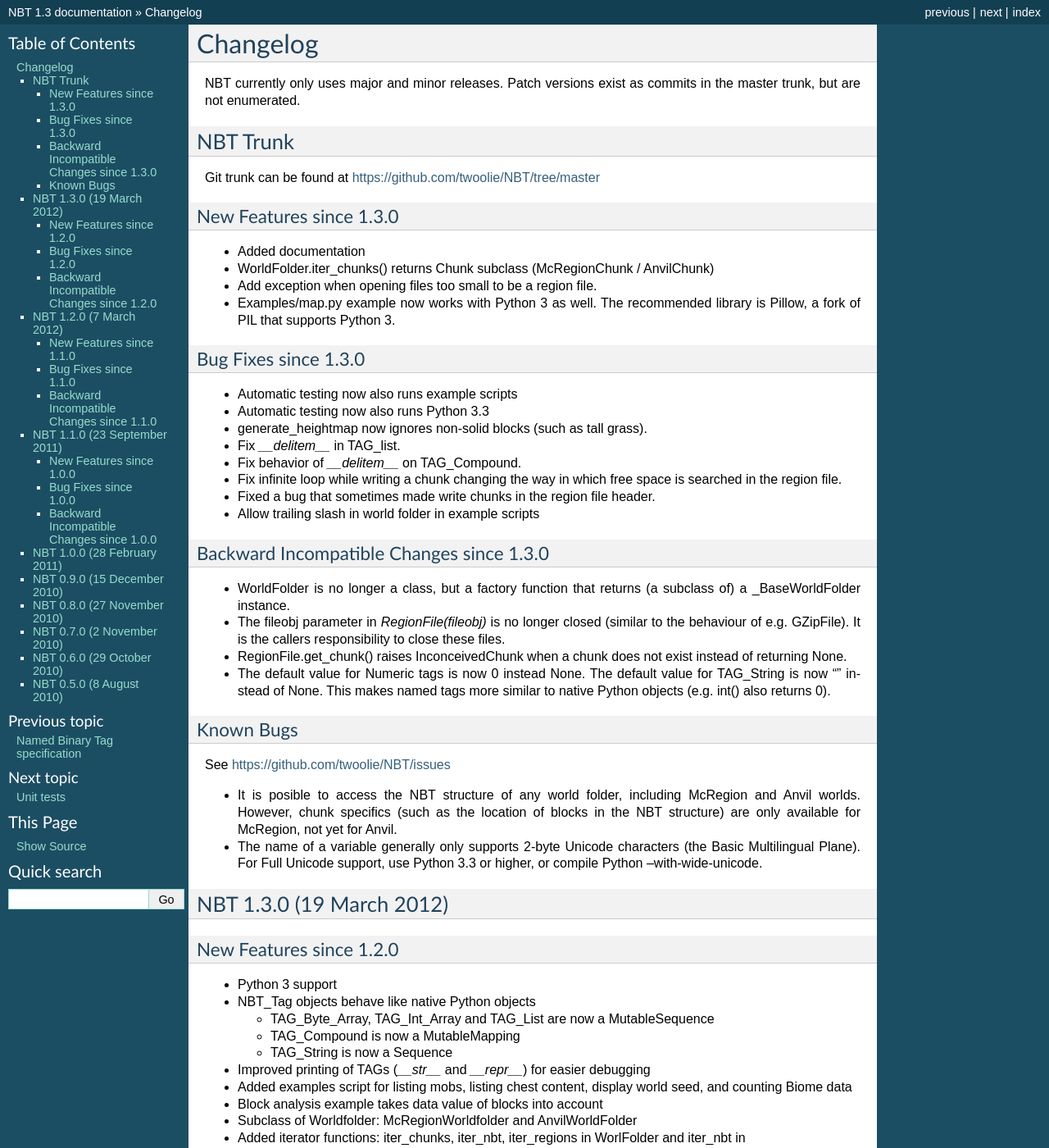
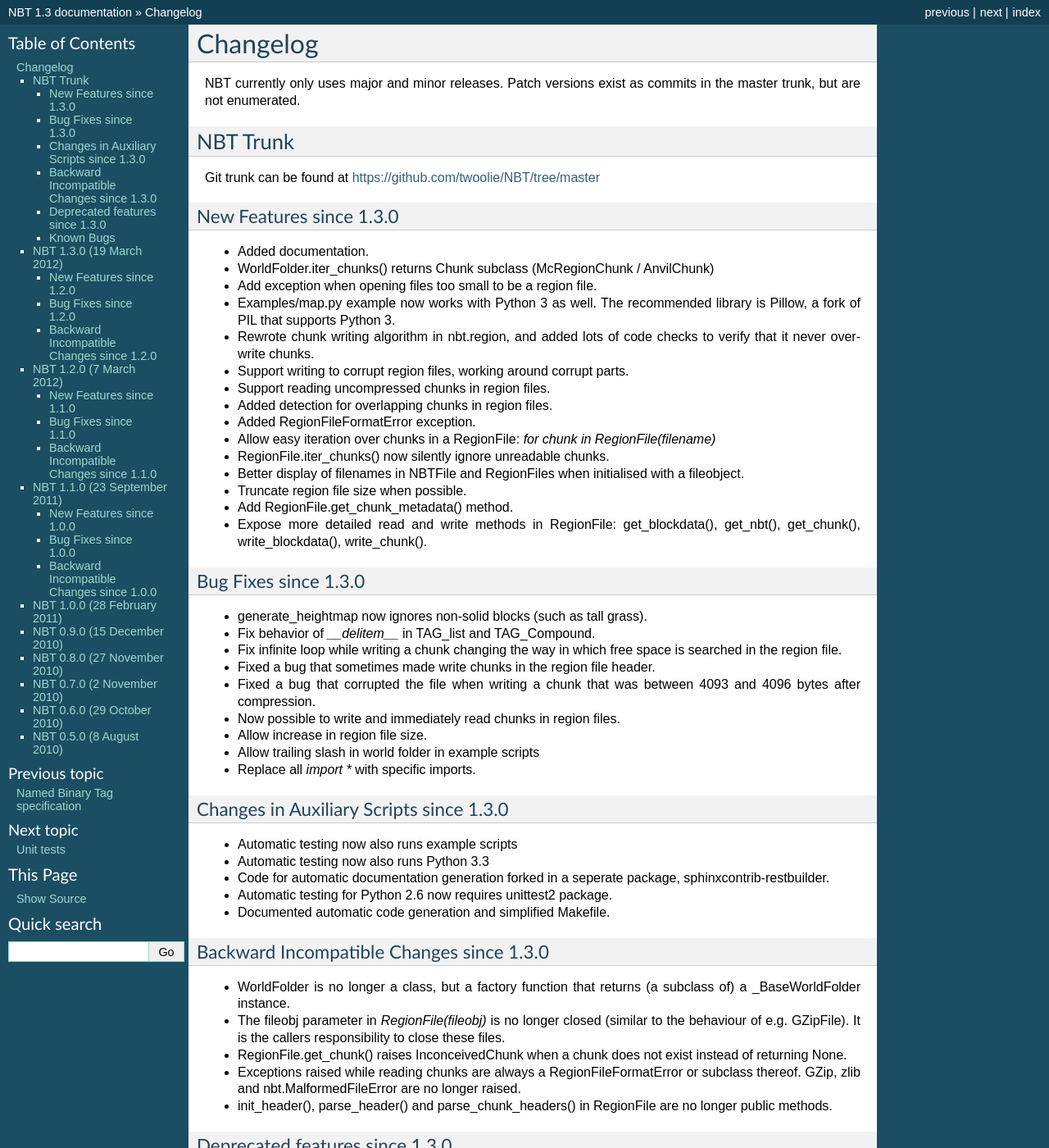
Before and after one commit to twoolie/NBT, a Sphinx documentation site: the page built from doc/changelog.rst, in a window 1280 px wide and 1400 px high. Shown: the whole window at 82% size. Built offline with Sphinx 7.4.7, drawn with Linux system fonts in a browser that asks for light colours; some of the changed text lies outside the part shown.

Commit message:
Document all recent changes.

```diff
--- a/doc/changelog.rst
+++ b/doc/changelog.rst
@@ -11,23 +11,49 @@
 
 New Features since 1.3.0
 ~~~~~~~~~~~~~~~~~~~~~~~~
-* Added documentation
+* Added documentation.
 * WorldFolder.iter_chunks() returns Chunk subclass (McRegionChunk / AnvilChunk)
 * Add exception when opening files too small to be a region file.
 * Examples/map.py example now works with Python 3 as well.
   The recommended library is Pillow, a fork of PIL that supports Python 3.
+* Rewrote chunk writing algorithm in nbt.region, and added lots of code checks
+  to verify that it never overwrite chunks.
+* Support writing to corrupt region files, working around corrupt parts.
+* Support reading uncompressed chunks in region files.
+* Added detection for overlapping chunks in region files.
+* Added RegionFileFormatError exception.
+* Allow easy iteration over chunks in a RegionFile:
+  `for chunk in RegionFile(filename)`
+* RegionFile.iter_chunks() now silently ignore unreadable chunks.
+* Better display of filenames in NBTFile and RegionFiles when initialised with
+  a fileobject.
+* Truncate region file size when possible.
+* Add RegionFile.get_chunk_metadata() method.
+* Expose more detailed read and write methods in RegionFile: get_blockdata(),
+  get_nbt(), get_chunk(), write_blockdata(), write_chunk().
 
 Bug Fixes since 1.3.0
 ~~~~~~~~~~~~~~~~~~~~~
-* Automatic testing now also runs example scripts
-* Automatic testing now also runs Python 3.3
 * generate_heightmap now ignores non-solid blocks (such as tall grass).
-* Fix `__delitem__` in TAG_list.
-* Fix behavior of `__delitem__` on TAG_Compound.
+* Fix behavior of `__delitem__` in TAG_list and TAG_Compound.
 * Fix infinite loop while writing a chunk changing the way in which free
   space is searched in the region file.
 * Fixed a bug that sometimes made write chunks in the region file header.
+* Fixed a bug that corrupted the file when writing a chunk that was between
+  4093 and 4096 bytes after compression.
+* Now possible to write and immediately read chunks in region files.
+* Allow increase in region file size.
 * Allow trailing slash in world folder in example scripts
+* Replace all `import *` with specific imports.
+
+Changes in Auxiliary Scripts since 1.3.0
+~~~~~~~~~~~~~~~~~~~~~~~~~~~~~~~~~~~~~~~~
+* Automatic testing now also runs example scripts
+* Automatic testing now also runs Python 3.3
+* Code for automatic documentation generation forked in a seperate package,
+  sphinxcontrib-restbuilder.
+* Automatic testing for Python 2.6 now requires unittest2 package.
+* Documented automatic code generation and simplified Makefile.
 
 Backward Incompatible Changes since 1.3.0
 ~~~~~~~~~~~~~~~~~~~~~~~~~~~~~~~~~~~~~~~~~
@@ -38,9 +64,22 @@
   responsibility to close these files.
 * RegionFile.get_chunk() raises InconceivedChunk when a chunk does not exist
   instead of returning None.
-* The default value for Numeric tags is now 0 instead None. The default value
-  for TAG_String is now "" instead of None. This makes named tags more similar
-  to native Python objects (e.g. int() also returns 0).
+* Exceptions raised while reading chunks are always a RegionFileFormatError or
+  subclass thereof. GZip, zlib and nbt.MalformedFileError are no longer raised.
+* init_header(), parse_header() and parse_chunk_headers() in RegionFile are no
+  longer public methods.
+
+Deprecated features since 1.3.0
+~~~~~~~~~~~~~~~~~~~~~~~~~~~~~~~
+* Constants in nbt.region moved to module level. They are still available in
+  the class for backwards compatibility.
+* `nbt.region.RegionFile.header` and `nbt.region.RegionFile.chunk_headers` are
+  deprecated in favour of `nbt.region.RegionFile.metadata`. They are still
+  available for backward compatibility.
+* Deprecate `RegionFile.get_chunks()` and `RegionFile.get_chunk_coords()` in
+  favour of `RegionFile.get_metadata()`.
+* RegionFile.get_chunk() method may later be changed to return a Chunk() object.
+  Use RegionFile.get_nbt() to retain the current behaviour.
 
 Known Bugs
 ~~~~~~~~~~
```
